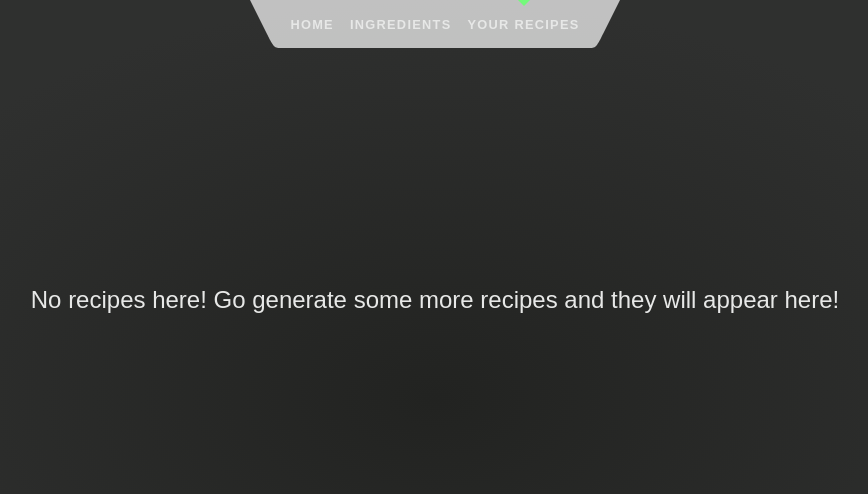
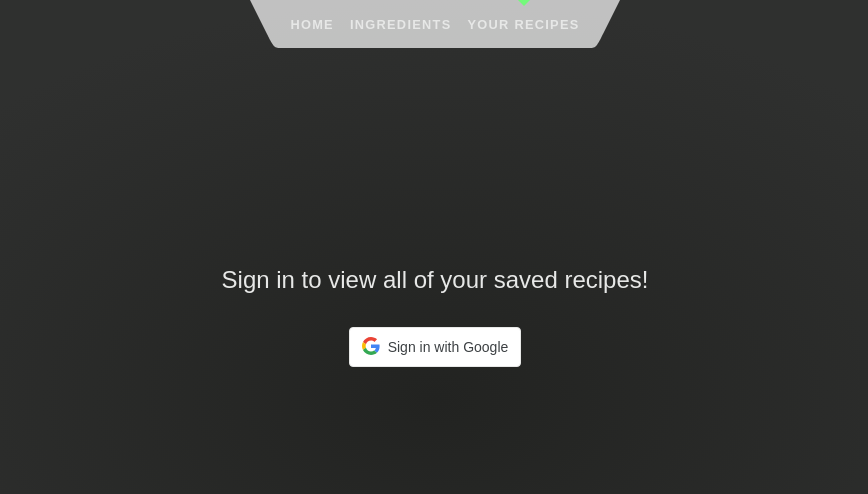
Before and after one commit to m-mcardle/ChefGPT, a SvelteKit app in the folder client/: page /saved_meals in a window 1280 px wide. Shown: the top 494 px of the page, without its empty margins (205-1073 px from the left). Built offline with nearby package versions, Linux system fonts and the light colour scheme; no server answers.

Commit message:
Add Google Sign-In Button

```diff
--- /dev/null
+++ b/client/src/routes/GoogleIcon.svelte
@@ -0,0 +1,8 @@
+<svg version="1.1" xmlns="http://www.w3.org/2000/svg" viewBox="0 0 48 48" class="LgbsSe-Bz112c"><g><path fill="#EA4335" d="M24 9.5c3.54 0 6.71 1.22 9.21 3.6l6.85-6.85C35.9 2.38 30.47 0 24 0 14.62 0 6.51 5.38 2.56 13.22l7.98 6.19C12.43 13.72 17.74 9.5 24 9.5z"></path><path fill="#4285F4" d="M46.98 24.55c0-1.57-.15-3.09-.38-4.55H24v9.02h12.94c-.58 2.96-2.26 5.48-4.78 7.18l7.73 6c4.51-4.18 7.09-10.36 7.09-17.65z"></path><path fill="#FBBC05" d="M10.53 28.59c-.48-1.45-.76-2.99-.76-4.59s.27-3.14.76-4.59l-7.98-6.19C.92 16.46 0 20.12 0 24c0 3.88.92 7.54 2.56 10.78l7.97-6.19z"></path><path fill="#34A853" d="M24 48c6.48 0 11.93-2.13 15.89-5.81l-7.73-6c-2.15 1.45-4.92 2.3-8.16 2.3-6.26 0-11.57-4.22-13.47-9.91l-7.98 6.19C6.51 42.62 14.62 48 24 48z"></path><path fill="none" d="M0 0h48v48H0z"></path></g></svg>
+
+<style>
+  svg {
+    width: var(--size);
+    height: var(--size);
+  }
+</style>
--- /dev/null
+++ b/client/src/routes/GoogleSignIn.svelte
@@ -0,0 +1,54 @@
+<script lang="ts">
+  import { signInWithPopup, GoogleAuthProvider } from "firebase/auth";
+
+  import { auth, trackError } from '$lib/firebase';
+
+  import GoogleIcon from './GoogleIcon.svelte';
+
+  const provider = new GoogleAuthProvider();
+
+  export let message = 'Sign in to start generating your meals!';
+  let user = auth.currentUser;
+
+  function login() {
+    signInWithPopup(auth, provider)
+      .then((result) => {
+        user = result.user;
+      }).catch((error) => {
+        trackError(error, 'login_error');
+      });
+  }
+</script>
+
+
+<h2>{message}</h2>
+<button
+  class="sign-in"
+  on:click={login}
+>
+  <div class="google-icon">
+    <GoogleIcon --size="18px"/>
+  </div>
+  <p>Sign in with Google</p>
+</button>
+
+
+<style>
+  .sign-in {
+    display: flex;
+    align-items: center;
+    justify-content: center;
+    margin: 1em 0;
+    padding: 1px 12px;
+    width: auto;
+    height: 40px;
+    border-radius: 4px;
+    background-color: #fff;
+    color: #3c4043;
+    font-size: 14px;
+  }
+
+  .google-icon {
+    margin-right: 8px;
+  }
+</style>
--- a/client/src/routes/MealsView.svelte
+++ b/client/src/routes/MealsView.svelte
@@ -71,6 +71,7 @@
     flex-direction: row;
     justify-content: space-between;
     align-items: center;
+    width: 100%;
   }
 
   .meal-info {
--- a/client/src/routes/saved_meals/+page.svelte
+++ b/client/src/routes/saved_meals/+page.svelte
@@ -3,18 +3,22 @@
   import Icon from '@iconify/svelte';
 
   import { getDocs, collection, where, query } from "firebase/firestore";
-  import { signInWithPopup, GoogleAuthProvider } from "firebase/auth";
+  import { onAuthStateChanged } from "firebase/auth";
 
   import { db, auth, trackError, trackEvent, trackScreenView } from '$lib/firebase';
 
   import Loading from '../Loading.svelte';
 	import MealsView from '../MealsView.svelte';
 	import MealDetailsView from '../MealDetailsView.svelte';
-
-  const provider = new GoogleAuthProvider();
+	import GoogleSignIn from '../GoogleSignIn.svelte';
 
   let meals: FullMeal[] = [];
   let user = auth.currentUser;
+
+  onAuthStateChanged(auth, (newUser) => {
+    console.log('User state changed:', newUser)
+    user = newUser;
+  });
 
   let basicMeals: Meal[] = [];
   $: basicMeals = meals.map((meal) => {
@@ -40,23 +44,12 @@
     selectedMeal = meal;
 	}
 
-  function login() {
-    signInWithPopup(auth, provider)
-      .then((result) => {
-        user = result.user;
-      }).catch((error) => {
-        console.error(error);
-        trackError(error, 'login_error');
-      });
-  }
-
   $: if (user) {
     fetchMeals();
   }
 
   async function fetchMeals() {
-    if (!auth.currentUser) {
-      login();
+    if (!user) {
       return;
     }
 
@@ -64,12 +57,12 @@
     error = false;
     try {
       const recipesRef = collection(db, "Recipes");
-      const recipeQuery = query(recipesRef, where("userUID", "==", auth.currentUser.uid));
+      const recipeQuery = query(recipesRef, where("userUID", "==", user.uid));
       const querySnapshot = await getDocs(recipeQuery);
       meals = []
       querySnapshot.forEach((doc) => {
         const data = doc.data();
-        if (data.userUID === auth.currentUser?.uid) {
+        if (data.userUID === user?.uid) {
           meals.push(data as FullMeal);
         }
       });
@@ -97,12 +90,9 @@
   }
 
   onMount(() => {
-    console.log('auth.currentUser:', user);
-    if (!user) {
-      login();
-    } else {
-      trackScreenView('saved_meals');
+    trackScreenView('saved_meals');
 
+    if (user) {
       fetchMeals();
     }
   });
@@ -122,12 +112,16 @@
 
   {#if loading}
     <div class="loading">
-      <h2>We're cooking up some tasty recipes! Just one moment...</h2>
+      <h2>We're looking through our recipe books to find your saved meals! Just one moment...</h2>
       <Loading size={48} color="#74F97B"/>
     </div>
   {:else}
   <div class="output">
-    {#if moreDetails && selectedMeal}
+    {#if !user}
+      <GoogleSignIn
+        message="Sign in to view all of your saved recipes!"
+      />
+    {:else if moreDetails && selectedMeal}
       <MealDetailsView meal={selectedMeal} mealDetails={moreDetails} />
     {:else if meals.length > 0}
       <MealsView meals={basicMeals} generateMoreDetails={viewMoreDetails} />
```
Also changed, not shown: client/src/routes/+page.svelte (+17 -18 lines).
